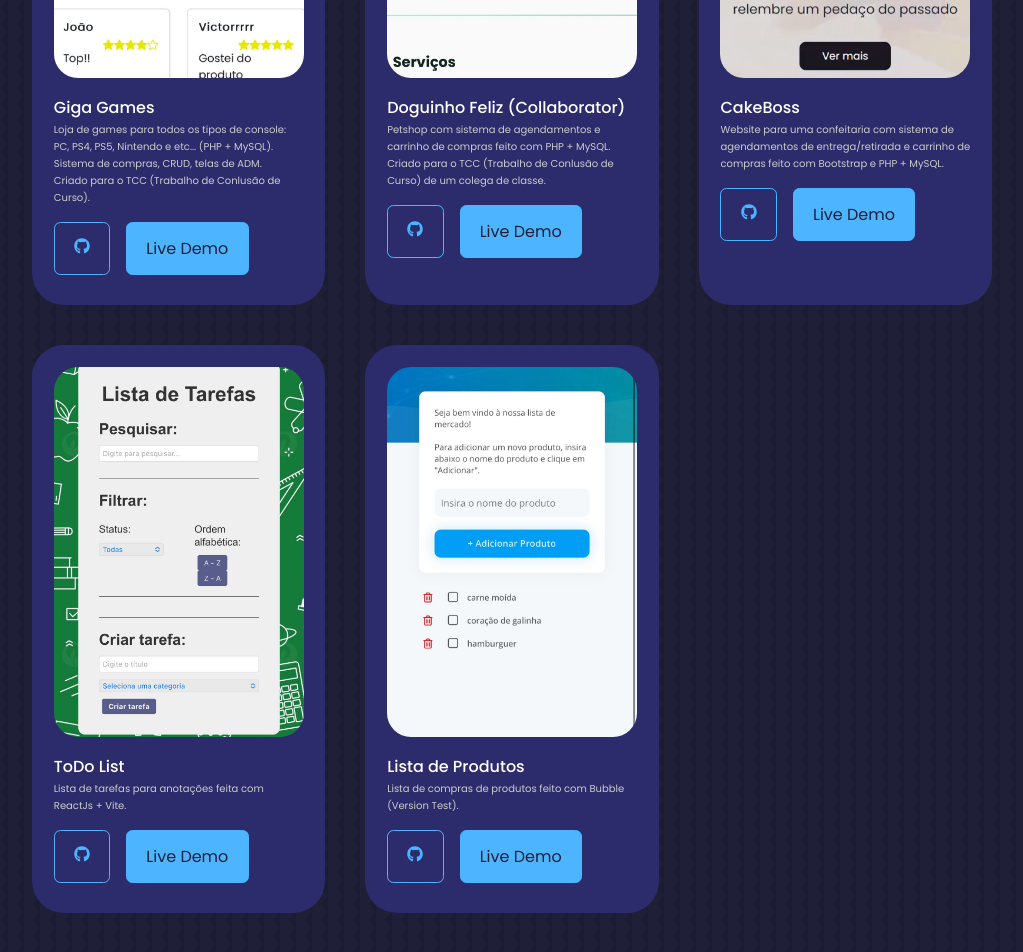
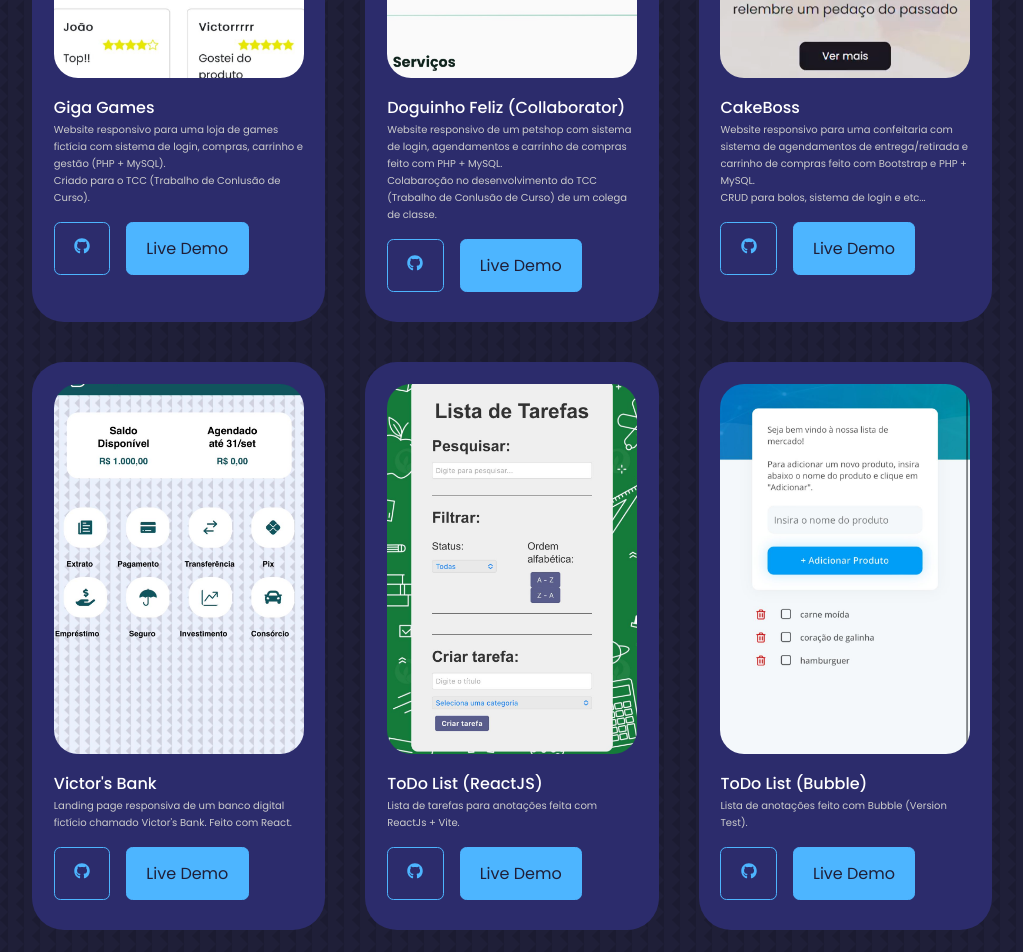
Before and after one commit to VictorSantos-Dev/portfolio-victorsantos, a React (Create React App) app: page / in a window 1280 px wide. Shown: the part 3680-4632 px from the top of the page, without its empty margins (128-1151 px from the left). Built offline with nearby package versions, Linux system fonts and the light colour scheme.

Commit message:
add victorsbank no portfolio & ajustes nos textos

```diff
--- a/src/components/portfolio/Portfolio.jsx
+++ b/src/components/portfolio/Portfolio.jsx
@@ -5,6 +5,7 @@
 import IMG3 from '../../assets/CakeBoss.png'
 import IMG4 from '../../assets/todolist.jpg'
 import IMG5 from '../../assets/ToDoList_Bubble.jpg'
+import IMG6 from '../../assets/victorsbank.jpg'
 import {FaGithub} from 'react-icons/fa'
 
 
@@ -19,9 +20,7 @@
                         <img src={IMG1} height="370px" alt="Giga Games" />
                     </div>
                     <h4>Giga Games</h4>
-                    <p className='small_text'>Loja de games para todos os tipos de console: PC, PS4, PS5, Nintendo e etc... (PHP + MySQL).
-                        <br></br>
-                        Sistema de compras, CRUD, telas de ADM.
+                    <p className='small_text'>Website responsivo para uma loja de games fictícia com sistema de login, compras, carrinho e gestão (PHP + MySQL).
                         <br></br>
                         Criado para o TCC (Trabalho de Conlusão de Curso).
                     </p>
@@ -36,9 +35,9 @@
                         <img src={IMG2} height="370px" alt="Doguinho Feliz" />
                     </div>
                     <h4>Doguinho Feliz (Collaborator)</h4>
-                    <p className='small_text'>Petshop com sistema de agendamentos e carrinho de compras feito com PHP + MySQL.
+                    <p className='small_text'>Website responsivo de um petshop com sistema de login, agendamentos e carrinho de compras feito com PHP + MySQL.
                         <br></br>
-                        Criado para o TCC (Trabalho de Conlusão de Curso) de um colega de classe.
+                        Colabaroção no desenvolvimento do TCC (Trabalho de Conlusão de Curso) de um colega de classe.
                     </p>
                     <div className="portfolio__item-cta">
                         <a href='https://github.com/gsantos20/DoguinhoFeliz' className='btn' target="_blank"><FaGithub/></a>
@@ -51,7 +50,11 @@
                         <img src={IMG3} height="370px" alt="CakeBoss" />
                     </div>
                     <h4>CakeBoss</h4>
-                    <p className='small_text'>Website para uma confeitaria com sistema de agendamentos de entrega/retirada e carrinho de compras feito com Bootstrap e PHP + MySQL.</p>
+                    <p className='small_text'>Website responsivo para uma confeitaria com sistema de agendamentos de entrega/retirada
+                        e carrinho de compras feito com Bootstrap e PHP + MySQL.
+                        <br></br>
+                        CRUD para bolos, sistema de login e etc...
+                    </p>
                     <div className="portfolio__item-cta">
                         <a href='https://drive.google.com/drive/folders/1HNmXQSvGdeqbX6pgHFB1ZTTryHjqAI1V?usp=sharing' className='btn' target="_blank"><FaGithub/></a>
                         <a href='https://drive.google.com/drive/folders/1HNmXQSvGdeqbX6pgHFB1ZTTryHjqAI1V?usp=sharing' className='btn btn-primary' target="_blank">Live Demo</a>
@@ -60,9 +63,22 @@
 
                 <article className='portfolio__item'>
                     <div className="portfolio__item-image">
+                        <img src={IMG6} height="370px" alt="" />
+                    </div>
+                    <h4>Victor's Bank</h4>
+                    <p className='small_text'>Landing page responsiva de um banco digital fictício chamado Victor's Bank. Feito com React.
+                    </p>
+                    <div className="portfolio__item-cta">
+                        <a href='https://github.com/VictorSantos-Dev/landingpage_victorsbank' className='btn' target="_blank"><FaGithub/></a>
+                        <a href='https://landingpage-victorsbank.vercel.app' className='btn btn-primary' target="_blank">Live Demo</a>
+                    </div>
+                </article>
+
+                <article className='portfolio__item'>
+                    <div className="portfolio__item-image">
                         <img src={IMG4} height="370px" alt="" />
                     </div>
-                    <h4>ToDo List</h4>
+                    <h4>ToDo List (ReactJS)</h4>
                     <p className='small_text'>Lista de tarefas para anotações feita com ReactJs + Vite.
                     </p>
                     <div className="portfolio__item-cta">
@@ -76,8 +92,8 @@
                     <div className="portfolio__item-image">
                         <img src={IMG5} height="370px" alt="" />
                     </div>
-                    <h4>Lista de Produtos</h4>
-                    <p className='small_text'>Lista de compras de produtos feito com Bubble (Version Test).
+                    <h4>ToDo List (Bubble)</h4>
+                    <p className='small_text'>Lista de anotações feito com Bubble (Version Test).
                     </p>
                     <div className="portfolio__item-cta">
                         <a href='https://bubble.io/page?type=page&name=listamercado_login&id=firstproject-70149&tab=tabs-1' className='btn' target="_blank"><FaGithub/></a>
```
Also changed, not shown: src/assets/victorsbank.jpg (added).
